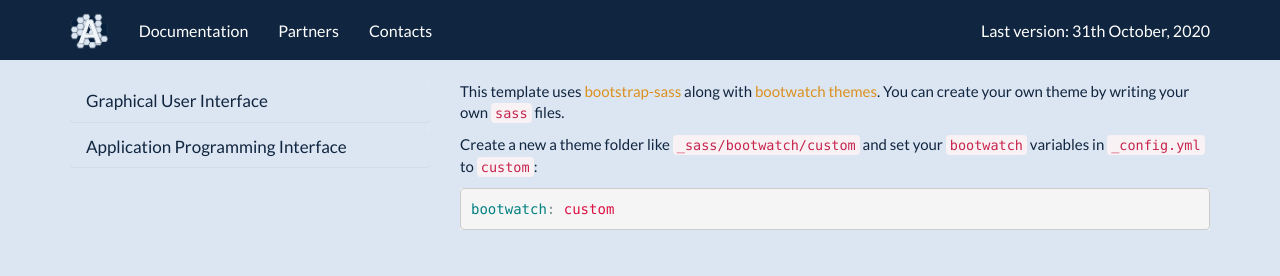
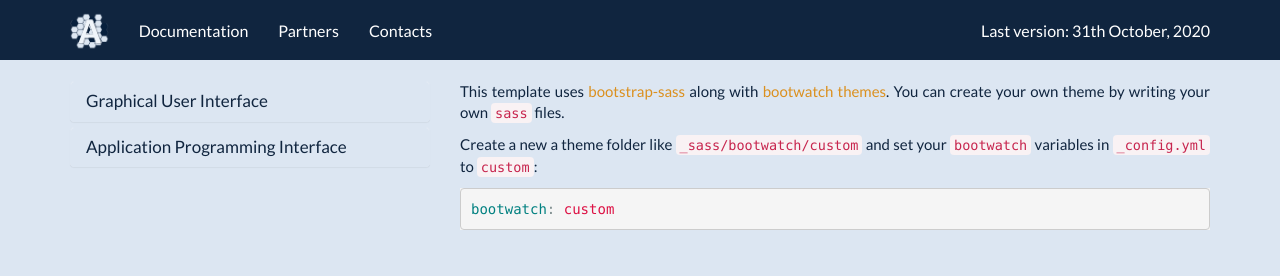
Before and after one commit to srebughini/ASALI, a Jekyll site: the page built from _docs/customization.md, in a window 1280 px wide. Shown: the top 276 px of the page. Built offline with Jekyll 4.4.1, drawn with Linux system fonts in a browser that asks for light colours.

Commit message:
add justify text

```diff
--- a/_layouts/docs.html
+++ b/_layouts/docs.html
@@ -8,19 +8,10 @@ layout: default
           {% include docs_nav.html %}
         </div>
 
-        <div class="col-md-8">
-            <!--<h1>{{ page.title }}</h1>-->
-            <div id="markdown-content-container">{{ content }}</div>
-            <!--<div style="clear:both;">
-              <p class="text-center">
-                <br />
-                <a target="_blank" href="{{site.git_edit_address}}/{{ page.path }}" class="btn btn-default" role="button">
-                  <i class="fa fa-pencil fa-lg"></i> Improve this page
-                </a>
-              </p>
-            </div>-->
-            <!--<hr>
-            {% include section_nav.html %}-->
+        <div class="col-md-8 text-justify">
+            <div id="markdown-content-container">
+              {{ content }}
+            </div>
         </div>
 
     </div>
```
Also changed, not shown: _pages/partners.md (+2 -2 lines).
